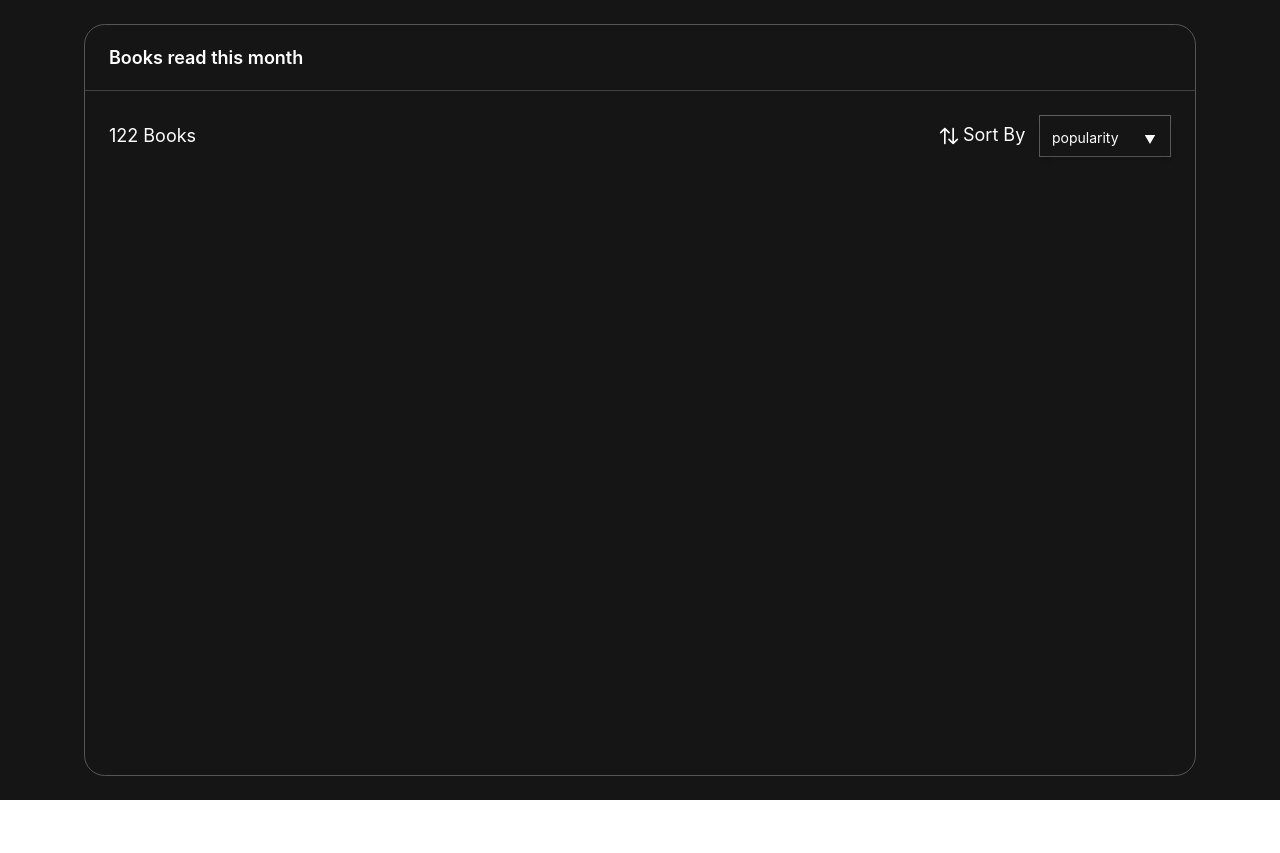
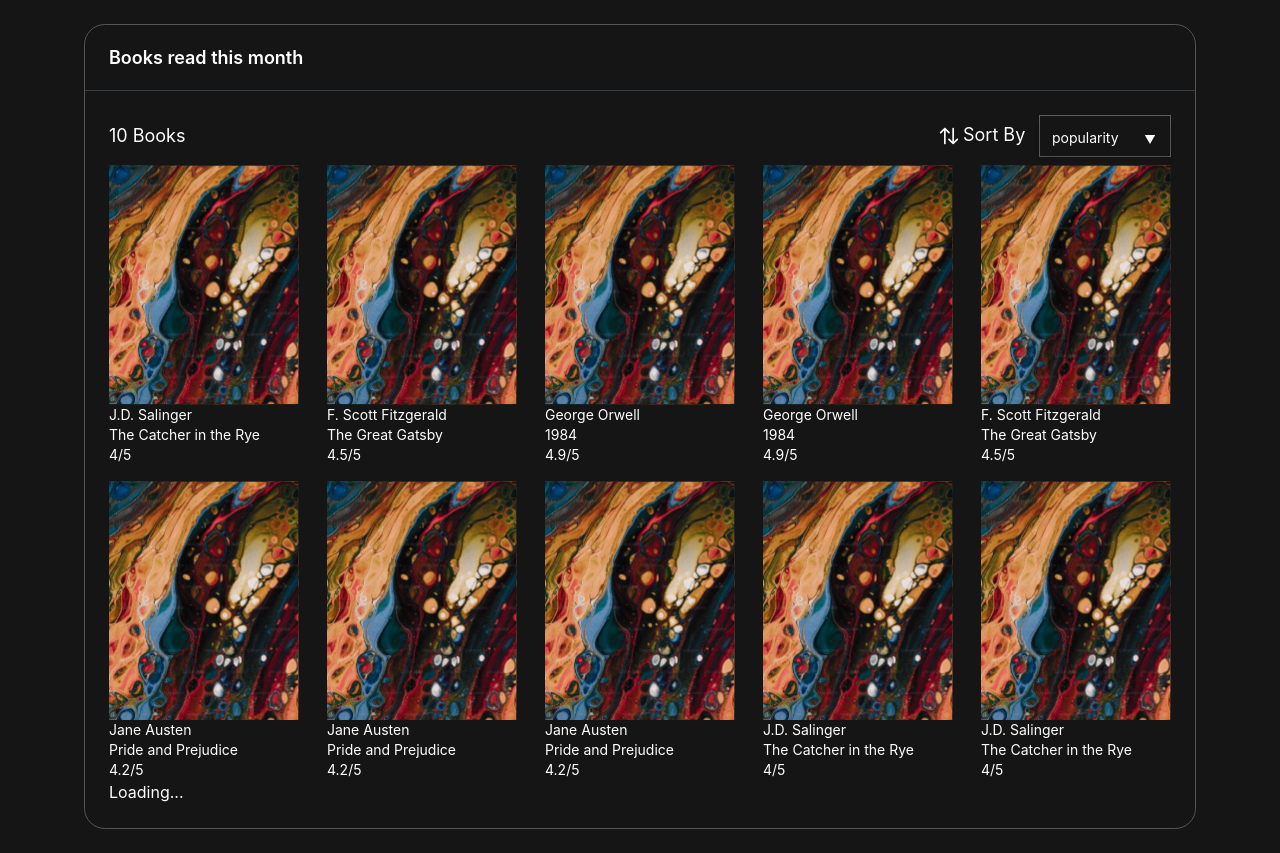
Before and after one commit to PavloHorbatiuk/book-store, a React (Create React App) app: page / in a window 1280 px wide. Before the commit the page ends 800 px from the top, so only its background shows below. Built offline with nearby package versions, Linux system fonts and the light colour scheme.

Commit message:
done book list

```diff
--- a/package.json
+++ b/package.json
@@ -18,6 +18,7 @@
     "eslint-plugin-import": "^2.29.1",
     "react": "^18.2.0",
     "react-dom": "^18.2.0",
+    "react-infinite-scroll-component": "^6.1.0",
     "react-router-dom": "^6.21.2",
     "react-scripts": "5.0.1",
     "typescript": "^4.4.2",
--- a/src/App.tsx
+++ b/src/App.tsx
@@ -4,7 +4,7 @@ import { Routing } from "./routes/routing";
 
 function App() {
     return (
-        <div className='bg-black h-screen  object-center py-6'>
+        <div className='bg-black h-auto  object-center py-6'>
             <RouterProvider router={Routing} />
         </div>
     );
--- a/src/components/BookOptions/BookOptions.tsx
+++ b/src/components/BookOptions/BookOptions.tsx
@@ -1,10 +1,22 @@
 import React from "react";
+import Select from "../ui/Select";
+import { ReactComponent as SortBy } from "./../../assets/icons/sorticon.svg";
 
-const BookOptions = () => {
+interface IProps {
+    count: number;
+}
+
+const BookOptions = ({ count }: IProps) => {
     return (
-        <div>
-            <h2>Books</h2>
-            <div>Sort by</div>
+        <div className=' flex items-center justify-between scroll-smooth'>
+            <h3>{count} Books</h3>
+            <div className='flex items-center'>
+                <span className='flex w-[100px]'>
+                    <SortBy className='cursor-pointer pr-1' />
+                    <h3>Sort By</h3>
+                </span>
+                <Select />
+            </div>
         </div>
     );
 };
--- /dev/null
+++ b/src/components/Books/BookItem.tsx
@@ -0,0 +1,19 @@
+import { BookType } from "../../mockData/mockDataGenerator.ts";
+import { ReactComponent as BookImg } from "./../../assets/icons/bookImg.svg";
+
+interface IProps {
+    book: BookType;
+}
+
+const BookItem = (props: IProps) => {
+    const { author, name, rating } = props.book;
+    return (
+        <div className='flex flex-col '>
+            <BookImg className=' max-h-[240px] max-w-[190px] w-full h-full rounded-xl' />
+            <p>{author}</p>
+            <p>{name}</p>
+            <p>{rating}/5</p>
+        </div>
+    );
+};
+export default BookItem;
--- a/src/components/Books/BooksList.tsx
+++ b/src/components/Books/BooksList.tsx
@@ -1,18 +1,47 @@
-import React from "react";
-import Select from "../ui/Select";
-import { ReactComponent as SortBy } from "./../../assets/icons/sorticon.svg";
+import React, { useCallback, useEffect, useState } from "react";
+import {
+    BookType,
+    generateMockBooks,
+} from "../../mockData/mockDataGenerator.ts";
+import InfiniteScroll from "react-infinite-scroll-component";
+import BookOptions from "../BookOptions/BookOptions";
+import BookItem from "./BookItem";
 
 const BooksList = () => {
+    const [books, setBooks] = useState<BookType[]>([]);
+    const [hasMore, setHasMore] = useState(true);
+    const [pageNumber, setPageNumber] = useState(1);
+
+    const fetchMoreBooks = useCallback(() => {
+        const additionalBooks = generateMockBooks().slice(10);
+        setBooks((prevBooks) => [...prevBooks, ...additionalBooks]);
+        setPageNumber((prevPageNumber) => prevPageNumber + 1);
+
+        if (pageNumber >= 5) {
+            setHasMore(false);
+        }
+    }, [pageNumber]);
+
+    useEffect(() => {
+        const initialBooks = generateMockBooks().slice(0, 10);
+        setBooks(initialBooks);
+    }, []);
+
     return (
-        <div className='p-6 flex items-center justify-between'>
-            <h3>122 Books</h3>
-            <div className='flex items-center'>
-                <span className='flex w-[100px]'>
-                    <SortBy className='cursor-pointer pr-1' />
-                    <h3>Sort By</h3>
-                </span>
-                <Select />
-            </div>
+        <div className='p-6'>
+            <BookOptions count={books.length} />
+            <InfiniteScroll
+                dataLength={books.length}
+                next={fetchMoreBooks}
+                hasMore={hasMore}
+                loader={<h4>Loading...</h4>}
+            >
+                <div className='flex flex-wrap grow shrink self-auto basis-auto gap-4 justify-between items-stretch pt-2'>
+                    {books.map((book, index) => (
+                        <BookItem book={book} key={index} />
+                    ))}
+                </div>
+            </InfiniteScroll>
         </div>
     );
 };
--- a/src/layout/layout.css
+++ b/src/layout/layout.css
@@ -1,3 +1,3 @@
-.layout{
-    @apply max-w-[1112px] container mx-auto h-full rounded-large border border-gray
+.layout {
+    @apply max-w-[1112px]  container mx-auto h-auto rounded-large border border-gray;
 }
--- /dev/null
+++ b/src/mockData/mockDataGenerator.ts.ts
@@ -0,0 +1,88 @@
+export interface ReaderReview {
+    username: string;
+    comment: string;
+    rating: number;
+}
+
+export interface BookType {
+    name: string;
+    author: string;
+    rating: number;
+    description: string;
+    readerReviews: ReaderReview[];
+}
+
+function generateRandomBook() {
+    const names = [
+        "The Great Gatsby",
+        "To Kill a Mockingbird",
+        "1984",
+        "Pride and Prejudice",
+        "The Catcher in the Rye",
+    ];
+    const authors = [
+        "F. Scott Fitzgerald",
+        "Harper Lee",
+        "George Orwell",
+        "Jane Austen",
+        "J.D. Salinger",
+    ];
+    const ratings = [4.5, 3.8, 4.9, 4.2, 4.0];
+
+    const randomIndex = Math.floor(Math.random() * names.length);
+
+    return {
+        name: names[randomIndex],
+        author: authors[randomIndex],
+        rating: ratings[randomIndex],
+        description: generateRandomDescription(),
+        readerReviews: generateRandomReaderReviews(),
+    };
+}
+
+function generateRandomDescription() {
+    const descriptions = [
+        "A timeless classic that explores the American Dream.",
+        "A gripping novel addressing social injustice in the South.",
+        "A dystopian masterpiece that warns of totalitarianism.",
+        "An enduring love story with a touch of satire.",
+        "A coming-of-age tale with a rebellious protagonist.",
+    ];
+
+    const randomIndex = Math.floor(Math.random() * descriptions.length);
+    return descriptions[randomIndex];
+}
+
+function generateRandomReaderReviews() {
+    const numberOfReviews = Math.floor(Math.random() * 10) + 1;
+    const reviews = [];
+
+    for (let i = 0; i < numberOfReviews; i++) {
+        reviews.push({
+            username: `User${i + 1}`,
+            comment: generateRandomReviewComment(),
+            rating: Math.floor(Math.random() * 5) + 1,
+        });
+    }
+
+    return reviews;
+}
+
+function generateRandomReviewComment() {
+    const comments = [
+        "Excellent read! Couldn't put it down.",
+        "Thought-provoking and beautifully written.",
+        "Not my cup of tea, but others may enjoy it.",
+        "A classic that stands the test of time.",
+        "Entertaining from start to finish.",
+    ];
+
+    const randomIndex = Math.floor(Math.random() * comments.length);
+    return comments[randomIndex];
+}
+
+export function generateMockBooks(): BookType[] {
+    return Array.from({ length: 10 }, generateRandomBook);
+}
+
+console.log(generateMockBooks(), "books");
--- a/src/styles/index.css
+++ b/src/styles/index.css
@@ -25,6 +25,6 @@ code {
     @apply text-white font-normal text-sm
   }
   p{
-    @apply font-normal text-base
+    @apply font-normal text-sm
   }
 }
```
Also changed, not shown: src/assets/icons/bookImg.svg (added), 1 other file (tests, documents, lock files or other folders).
